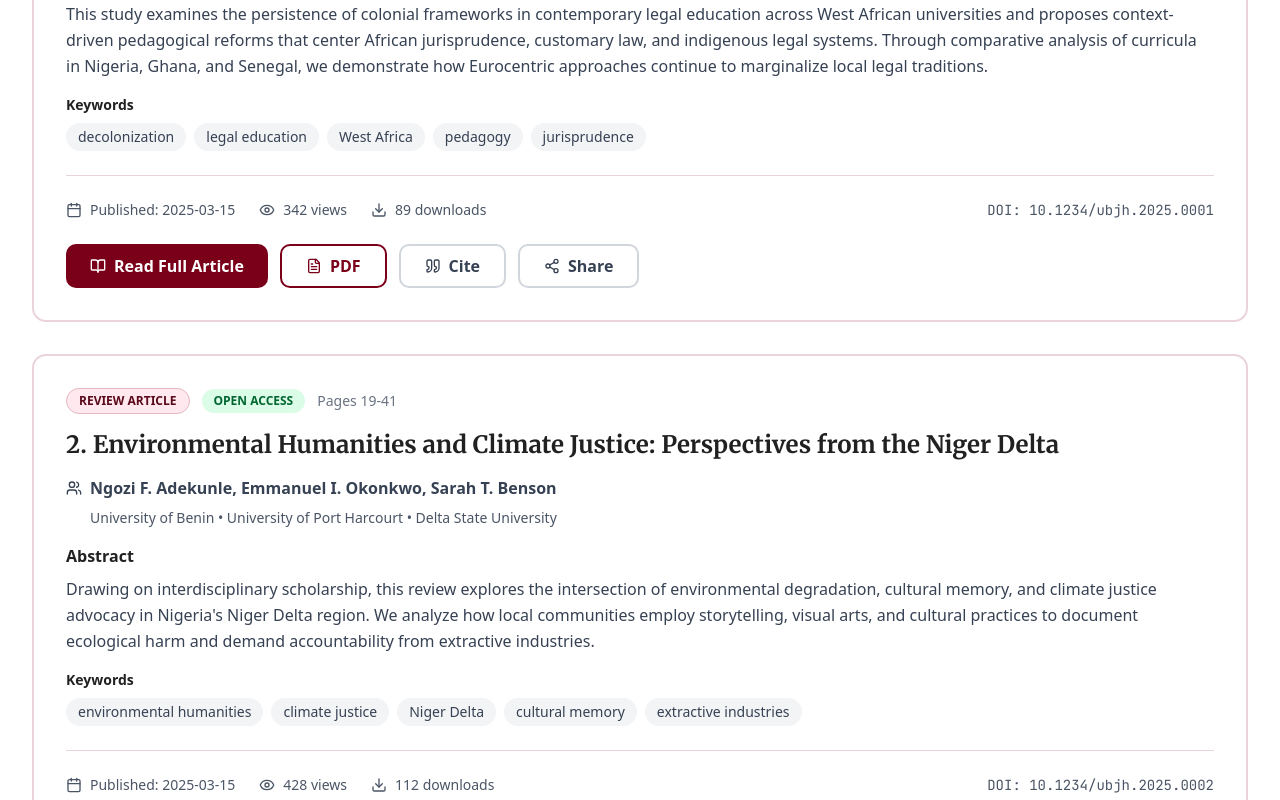
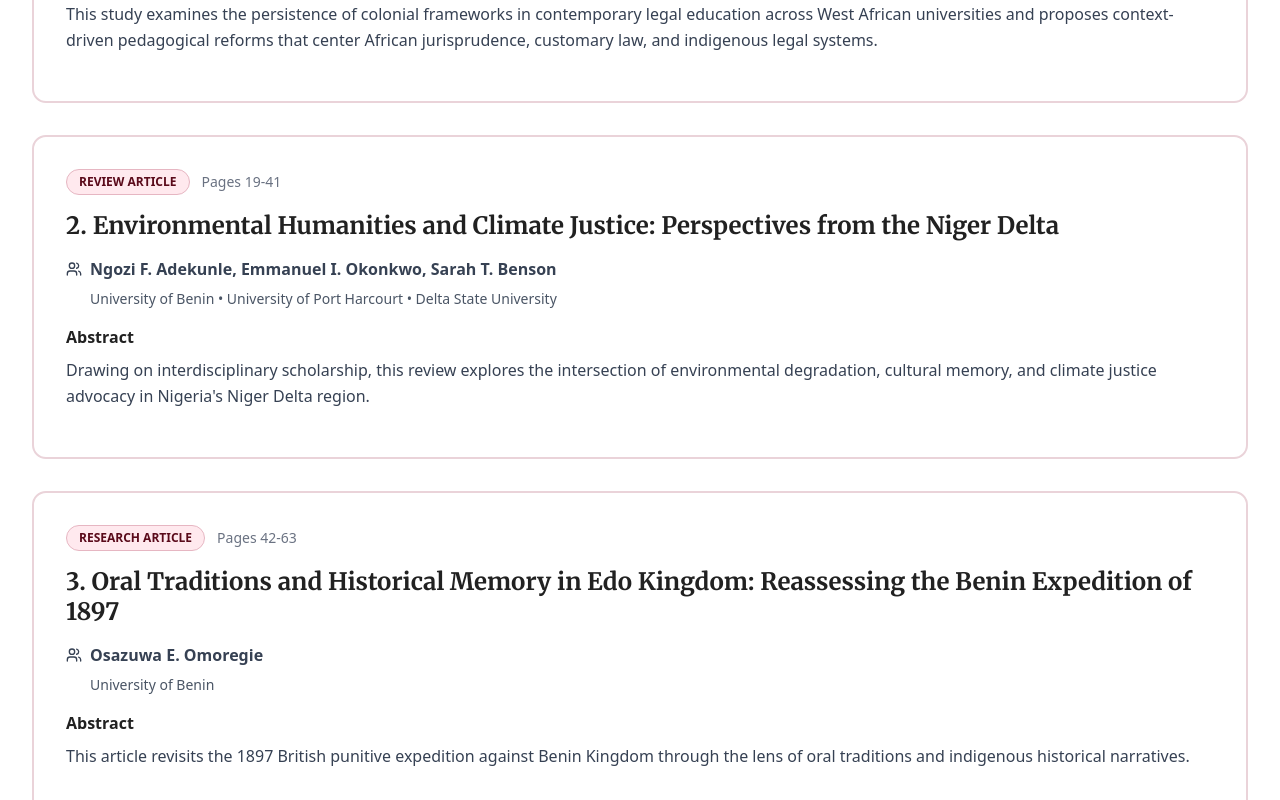
Before and after one commit to unibeninterns/ubjh_client, a Next.js app: page /current-issue in a window 1280 px wide. Shown: the part 980-1780 px from the top of the page. Built offline with nearby package versions, Linux system fonts and the light colour scheme.

Commit message:
Updated the design

```diff
--- a/src/app/(public)/current-issue/page.tsx
+++ b/src/app/(public)/current-issue/page.tsx
@@ -38,7 +38,7 @@ interface Article {
 
 export default function CurrentIssuePage() {
   const [filterType, setFilterType] = useState<string>("all");
-  // Mock data for current issue
+
   const issueData = {
     volume: 1,
     issue: 1,
@@ -56,10 +56,7 @@ export default function CurrentIssuePage() {
       title:
         "Decolonizing Legal Education in West Africa: A Critical Analysis of Pedagogical Approaches",
       authors: ["Afolabi O. Johnson", "Chinwe M. Okeke"],
-      affiliations: [
-        "University of Benin",
-        "University of Lagos"
-      ],
+      affiliations: ["University of Benin", "University of Lagos"],
       abstract:
         "This study examines the persistence of colonial frameworks in contemporary legal education across West African universities and proposes context-driven pedagogical reforms that center African jurisprudence, customary law, and indigenous legal systems. Through comparative analysis of curricula in Nigeria, Ghana, and Senegal, we demonstrate how Eurocentric approaches continue to marginalize local legal traditions.",
       keywords: [
@@ -84,7 +81,7 @@ export default function CurrentIssuePage() {
       affiliations: [
         "University of Benin",
         "University of Port Harcourt",
-        "Delta State University"
+        "Delta State University",
       ],
       abstract:
         "Drawing on interdisciplinary scholarship, this review explores the intersection of environmental degradation, cultural memory, and climate justice advocacy in Nigeria's Niger Delta region. We analyze how local communities employ storytelling, visual arts, and cultural practices to document ecological harm and demand accountability from extractive industries.",
@@ -171,8 +168,7 @@ export default function CurrentIssuePage() {
     },
     {
       id: "006",
-      title:
-        "Performance Art and Social Protest in Contemporary Lagos",
+      title: "Performance Art and Social Protest in Contemporary Lagos",
       authors: ["Funmilayo R. Adeyemi"],
       affiliations: ["University of Lagos"],
       abstract:
@@ -193,8 +189,7 @@ export default function CurrentIssuePage() {
     },
     {
       id: "007",
-      title:
-        "Gender and Land Rights in Customary Law: A Case Study of Edo State",
+      title: "Gender and Land Rights in Customary Law: A Case Study of Edo State",
       authors: ["Blessing O. Igbinovia", "Grace N. Ekhator"],
       affiliations: ["University of Benin", "University of Benin"],
       abstract:
@@ -215,8 +210,7 @@ export default function CurrentIssuePage() {
     },
     {
       id: "008",
-      title:
-        "Book Review: 'African Literatures and the CIA' by Caroline Davis",
+      title: "Book Review: 'African Literatures and the CIA' by Caroline Davis",
       authors: ["Obinna J. Okechukwu"],
       affiliations: ["University of Ibadan"],
       abstract:
@@ -242,22 +236,24 @@ export default function CurrentIssuePage() {
       ? articles
       : articles.filter((article) => article.articleType === filterType);
 
-  const articleTypes = [
-    "all",
-    "Research Article",
-    "Review Article",
-    "Book Review",
-  ];
+  const articleTypes = ["all", "Research Article", "Review Article", "Book Review"];
+
+  const truncateAbstract = (text: string, wordLimit: number) => {
+    const words = text.split(" ");
+    if (words.length <= wordLimit) return text;
+    const partial = words.slice(0, wordLimit).join(" ");
+    const rest = text.slice(partial.length);
+    const periodIndex = rest.indexOf(".");
+    if (periodIndex === -1) return partial + "...";
+    return partial + rest.slice(0, periodIndex + 1);
+  };
 
   return (
     <div className="min-h-screen bg-white overflow-x-hidden">
-      {/* Header */}
-     <Header/>
-      {/* Issue Header */}
+      <Header />
       <section className="bg-gradient-to-br from-[#7A0019] to-[#5A0A1A] text-white py-12">
         <div className=" mx-auto px-4 sm:px-6 lg:px-8">
           <div className="grid md:grid-cols-3 gap-8 items-start">
-            {/* Issue Cover */}
             <div className="md:col-span-1">
               <div className="bg-white rounded-xl shadow-2xl overflow-hidden">
                 <Image
@@ -269,8 +265,6 @@ export default function CurrentIssuePage() {
                 />
               </div>
             </div>
-
-            {/* Issue Information */}
             <div className="md:col-span-2">
               <div className="inline-flex items-center gap-2 bg-white/10 backdrop-blur-sm px-4 py-2 rounded-full mb-4">
                 <BookOpen className="h-4 w-4" />
@@ -282,18 +276,13 @@ export default function CurrentIssuePage() {
               <p className="text-xl text-[#FFE9EE] mb-6">
                 Published: {issueData.publishDate}
               </p>
-
               <div className="grid grid-cols-2 md:grid-cols-4 gap-4 mb-8">
                 <div className="bg-white/10 backdrop-blur-sm rounded-lg p-4">
-                  <div className="text-3xl font-bold mb-1">
-                    {issueData.totalArticles}
-                  </div>
+                  <div className="text-3xl font-bold mb-1">{issueData.totalArticles}</div>
                   <div className="text-sm text-[#FFE9EE]">Articles</div>
                 </div>
                 <div className="bg-white/10 backdrop-blur-sm rounded-lg p-4">
-                  <div className="text-3xl font-bold mb-1">
-                    {issueData.totalPages}
-                  </div>
+                  <div className="text-3xl font-bold mb-1">{issueData.totalPages}</div>
                   <div className="text-sm text-[#FFE9EE]">Pages</div>
                 </div>
                 <div className="bg-white/10 backdrop-blur-sm rounded-lg p-4">
@@ -307,7 +296,6 @@ export default function CurrentIssuePage() {
                   <div className="text-sm text-[#FFE9EE]">Total Views</div>
                 </div>
               </div>
-
               <div className="flex flex-wrap gap-3">
                 <button className="inline-flex items-center gap-2 bg-transparent border-2 border-white text-white px-6 py-3 rounded-lg font-semibold hover:bg-white hover:text-[#7A0019] transition-all">
                   <Share2 className="h-5 w-5" />
@@ -318,7 +306,6 @@ export default function CurrentIssuePage() {
                   Cite Issue
                 </button>
               </div>
-
               <div className="mt-6 pt-6 border-t border-white/20">
                 <p className="text-sm text-[#FFE9EE] mb-2">
                   <strong>Issue DOI:</strong> {issueData.doi}
@@ -331,15 +318,11 @@ export default function CurrentIssuePage() {
           </div>
         </div>
       </section>
-
-      {/* Filter Section */}
       <section className="bg-[#FAF7F8] border-b-2 border-[#EAD3D9] py-6">
         <div className="mx-auto px-4 sm:px-6 lg:px-8">
           <div className="flex flex-col md:flex-row items-start md:items-center justify-between gap-4">
             <div>
-              <h2 className="text-lg font-bold text-[#212121] mb-1">
-                Table of Contents
-              </h2>
+              <h2 className="text-lg font-bold text-[#212121] mb-1">Table of Contents</h2>
               <p className="text-sm text-gray-600">
                 Showing {filteredArticles.length} of {articles.length} articles
               </p>
@@ -361,36 +344,24 @@ export default function CurrentIssuePage() {
           </div>
         </div>
       </section>
-
-      {/* Articles List */}
       <section className="py-12">
-        <div className="mx-auto px-4 sm:px-6 lg:px-8">
-          <div className="space-y-8">
+        <div className="mx-auto px-4 sm:px-6 lg:px-8 space-y-8">
           {filteredArticles.map((article, index) => (
-              <article
+            <Link
+              href={`/articles/${article.id}`}
               key={article.id}
-                className="bg-white border-2 border-[#EAD3D9] rounded-xl overflow-hidden hover:shadow-xl hover:border-[#7A0019] transition-all group"
+              className="block bg-white border-2 border-[#EAD3D9] rounded-xl overflow-hidden hover:shadow-xl hover:border-[#7A0019] transition-all transform hover:scale-[1.02]"
             >
               <div className="p-8">
-                  {/* Article Header */}
                 <div className="flex flex-wrap items-center gap-3 mb-4">
                   <span className="inline-flex items-center px-3 py-1 bg-[#FFE9EE] border border-[#E6B6C2] text-[#5A0A1A] rounded-full text-xs font-bold uppercase">
                     {article.articleType}
                   </span>
-                    <span className="inline-flex items-center px-3 py-1 bg-green-100 text-green-800 rounded-full text-xs font-bold">
-                      OPEN ACCESS
-                    </span>
-                    <span className="text-sm text-gray-500">
-                      Pages {article.pages}
-                    </span>
+                  <span className="text-sm text-gray-500">Pages {article.pages}</span>
                 </div>
-
-                  {/* Title */}
                 <h3 className="text-2xl font-bold text-[#212121] mb-4 group-hover:text-[#7A0019] transition-colors font-serif leading-tight">
                   {index + 1}. {article.title}
                 </h3>
-
-                  {/* Authors */}
                 <div className="mb-4">
                   <div className="flex items-center gap-2 text-gray-700 mb-2">
                     <Users className="h-4 w-4" />
@@ -402,85 +373,17 @@ export default function CurrentIssuePage() {
                     {article.affiliations.join(" • ")}
                   </div>
                 </div>
-
-                  {/* Abstract */}
                 <div className="mb-4">
-                    <h4 className="font-semibold text-[#212121] mb-2">
-                      Abstract
-                    </h4>
+                  <h4 className="font-semibold text-[#212121] mb-2">Abstract</h4>
                   <p className="text-gray-700 leading-relaxed">
-                      {article.abstract}
+                    {truncateAbstract(article.abstract, 20)}
                   </p>
                 </div>
-
-                  {/* Keywords */}
-                  <div className="mb-6">
-                    <h4 className="font-semibold text-[#212121] mb-2 text-sm">
-                      Keywords
-                    </h4>
-                    <div className="flex flex-wrap gap-2">
-                      {article.keywords.map((keyword, idx) => (
-                        <span
-                          key={idx}
-                          className="px-3 py-1 bg-gray-100 text-gray-700 rounded-full text-sm"
-                        >
-                          {keyword}
-                        </span>
+              </div>
+            </Link>
           ))}
         </div>
-                  </div>
-
-                  {/* Metadata */}
-                  <div className="flex flex-wrap items-center justify-between gap-4 pt-6 border-t border-[#EAD3D9]">
-                    <div className="flex flex-wrap items-center gap-6 text-sm text-gray-600">
-                      <div className="flex items-center gap-2">
-                        <Calendar className="h-4 w-4" />
-                        <span>Published: {article.publishDate}</span>
-                      </div>
-                      <div className="flex items-center gap-2">
-                        <Eye className="h-4 w-4" />
-                        <span>{article.views} views</span>
-                      </div>
-                      <div className="flex items-center gap-2">
-                        <Download className="h-4 w-4" />
-                        <span>{article.downloads} downloads</span>
-                      </div>
-                    </div>
-                    <div className="text-sm font-mono text-gray-600">
-                      DOI: {article.doi}
-                    </div>
-                  </div>
-
-                  {/* Action Buttons */}
-                  <div className="flex flex-wrap gap-3 mt-6">
-                    <Link
-                      href={`/articles/${article.id}`}
-                      className="inline-flex items-center gap-2 bg-[#7A0019] text-white px-6 py-2 rounded-lg hover:bg-[#5A0A1A] transition-colors font-semibold"
-                    >
-                      <BookOpen className="h-4 w-4" />
-                      Read Full Article
-                    </Link>
-                    <button className="inline-flex items-center gap-2 border-2 border-[#7A0019] text-[#7A0019] px-6 py-2 rounded-lg hover:bg-[#FFE9EE] transition-colors font-semibold">
-                      <FileText className="h-4 w-4" />
-                      PDF
-                    </button>
-                    <button className="inline-flex items-center gap-2 border-2 border-gray-300 text-gray-700 px-6 py-2 rounded-lg hover:bg-gray-50 transition-colors font-semibold">
-                      <Quote className="h-4 w-4" />
-                      Cite
-                    </button>
-                    <button className="inline-flex items-center gap-2 border-2 border-gray-300 text-gray-700 px-6 py-2 rounded-lg hover:bg-gray-50 transition-colors font-semibold">
-                      <Share2 className="h-4 w-4" />
-                      Share
-                    </button>
-                  </div>
-                </div>
-              </article>
-            ))}
-          </div>
-        </div>
       </section>
-
-      {/* Issue Information Section */}
       <section className="bg-[#FAF7F8] py-12 border-t-2 border-[#EAD3D9]">
         <div className="mx-auto px-4 sm:px-6 lg:px-8">
           <div className="grid md:grid-cols-2 gap-8">
@@ -489,31 +392,25 @@ export default function CurrentIssuePage() {
                 <Mail className="h-6 w-6" />
                 Subscribe to Alerts
               </h3>
-              <p className="text-gray-700 mb-4">
-                Get notified when new issues are published
-              </p>
-              <div className="flex gap-2">
+              <p className="text-gray-700 mb-4">Get notified when new issues are published</p>
+              <div className="block md:flex gap-2">
                 <input
                   type="email"
                   placeholder="Enter your email"
-                  className="flex-1 px-4 py-2 border-2 border-[#EAD3D9] rounded-lg focus:outline-none focus:ring-2 focus:ring-[#7A0019]"
+                  className="flex-1 mb-2 w-full md:mb-0 px-4 py-2 border-2 border-[#EAD3D9] rounded-lg focus:outline-none focus:ring-2 focus:ring-[#7A0019]"
                 />
                 <button className="bg-[#7A0019] text-white px-6 py-2 rounded-lg hover:bg-[#5A0A1A] transition-colors font-semibold">
                   Subscribe
                 </button>
               </div>
             </div>
-
             <div className="bg-white border-2 border-[#EAD3D9] rounded-xl p-6">
-              <h3 className="text-xl font-bold text-[#7A0019] mb-4">
-                Citation Information
-              </h3>
+              <h3 className="text-xl font-bold text-[#7A0019] mb-4">Citation Information</h3>
               <p className="text-sm text-gray-700 mb-2">
                 <strong>Journal Title:</strong> UNIBEN Journal of Humanities
               </p>
               <p className="text-sm text-gray-700 mb-2">
-                <strong>Volume/Issue:</strong> {issueData.volume}(
-                {issueData.issue})
+                <strong>Volume/Issue:</strong> {issueData.volume}({issueData.issue})
               </p>
               <p className="text-sm text-gray-700 mb-2">
                 <strong>Year:</strong> {issueData.year}
@@ -523,7 +420,6 @@ export default function CurrentIssuePage() {
               </p>
             </div>
           </div>
-
           <div className="mt-8 text-center">
             <Link
               href="/archives"
@@ -535,9 +431,7 @@ export default function CurrentIssuePage() {
           </div>
         </div>
       </section>
-
-      {/* Footer */}
-      <Footer/>
+      <Footer />
     </div>
   );
 }
--- a/src/app/page.tsx
+++ b/src/app/page.tsx
@@ -192,9 +192,6 @@ export default function HumanitiesJournalHome() {
             {/* Article Card 1 */}
             <article className="bg-white border-2 border-[#EAD3D9] rounded-xl p-6 hover:shadow-xl hover:border-[#7A0019] transition-all group">
               <div className="flex gap-2 mb-4">
-                <span className="inline-flex items-center px-3 py-1 bg-[#FFE9EE] border border-[#E6B6C2] text-[#5A0A1A] rounded-full text-xs font-bold">
-                  RESEARCH ARTICLE
-                </span>
               </div>
               <h3 className="text-xl font-bold text-[#212121] mb-3 group-hover:text-[#7A0019] transition-colors font-serif">
                 Decolonizing Legal Education in West Africa: A Critical
@@ -208,28 +205,11 @@ export default function HumanitiesJournalHome() {
                 contemporary legal education across West African universities
                 and proposes context-driven pedagogical reforms...
               </p>
-              <div className="flex items-center justify-between text-sm text-gray-500 mb-4">
-                <span>DOI: 10.1234/ubjh.2025.0001</span>
-                <span>Vol 1 • 2025</span>
-              </div>
-              <div className="flex gap-3">
-                <button className="flex items-center gap-2 px-4 py-2 bg-[#7A0019] text-white rounded-lg hover:bg-[#5A0A1A] transition-colors text-sm font-semibold">
-                  <FileText className="h-4 w-4" />
-                  PDF
-                </button>
-                <button className="flex items-center gap-2 px-4 py-2 border-2 border-gray-300 text-gray-700 rounded-lg hover:bg-gray-50 transition-colors text-sm font-semibold">
-                  <Download className="h-4 w-4" />
-                  Cite
-                </button>
-              </div>
             </article>
 
             {/* Article Card 2 */}
             <article className="bg-white border-2 border-[#EAD3D9] rounded-xl p-6 hover:shadow-xl hover:border-[#7A0019] transition-all group">
               <div className="flex gap-2 mb-4">
-                <span className="inline-flex items-center px-3 py-1 bg-[#FFE9EE] border border-[#E6B6C2] text-[#5A0A1A] rounded-full text-xs font-bold">
-                  REVIEW ARTICLE
-                </span>
               </div>
               <h3 className="text-xl font-bold text-[#212121] mb-3 group-hover:text-[#7A0019] transition-colors font-serif">
                 Environmental Humanities and Climate Justice: Perspectives from
@@ -243,20 +223,6 @@ export default function HumanitiesJournalHome() {
                 the intersection of environmental degradation, cultural memory,
                 and climate justice advocacy in Nigeria&apos;s Niger Delta...
               </p>
-              <div className="flex items-center justify-between text-sm text-gray-500 mb-4">
-                <span>DOI: 10.1234/ubjh.2025.0002</span>
-                <span>Vol 1 • 2025</span>
-              </div>
-              <div className="flex gap-3">
-                <button className="flex items-center gap-2 px-4 py-2 bg-[#7A0019] text-white rounded-lg hover:bg-[#5A0A1A] transition-colors text-sm font-semibold">
-                  <FileText className="h-4 w-4" />
-                  PDF
-                </button>
-                <button className="flex items-center gap-2 px-4 py-2 border-2 border-gray-300 text-gray-700 rounded-lg hover:bg-gray-50 transition-colors text-sm font-semibold">
-                  <Download className="h-4 w-4" />
-                  Cite
-                </button>
-              </div>
             </article>
           </div>
         </div>
```
Also changed, not shown: src/app/(public)/for-authors/page.tsx (+17 -5 lines), src/app/(public)/policies/page.tsx (+58 -57 lines), src/app/(public)/submission/page.tsx (+6 -6 lines), 1 other file (tests, documents, lock files or other folders). Lines whose indentation alone changed are shown as unchanged.
